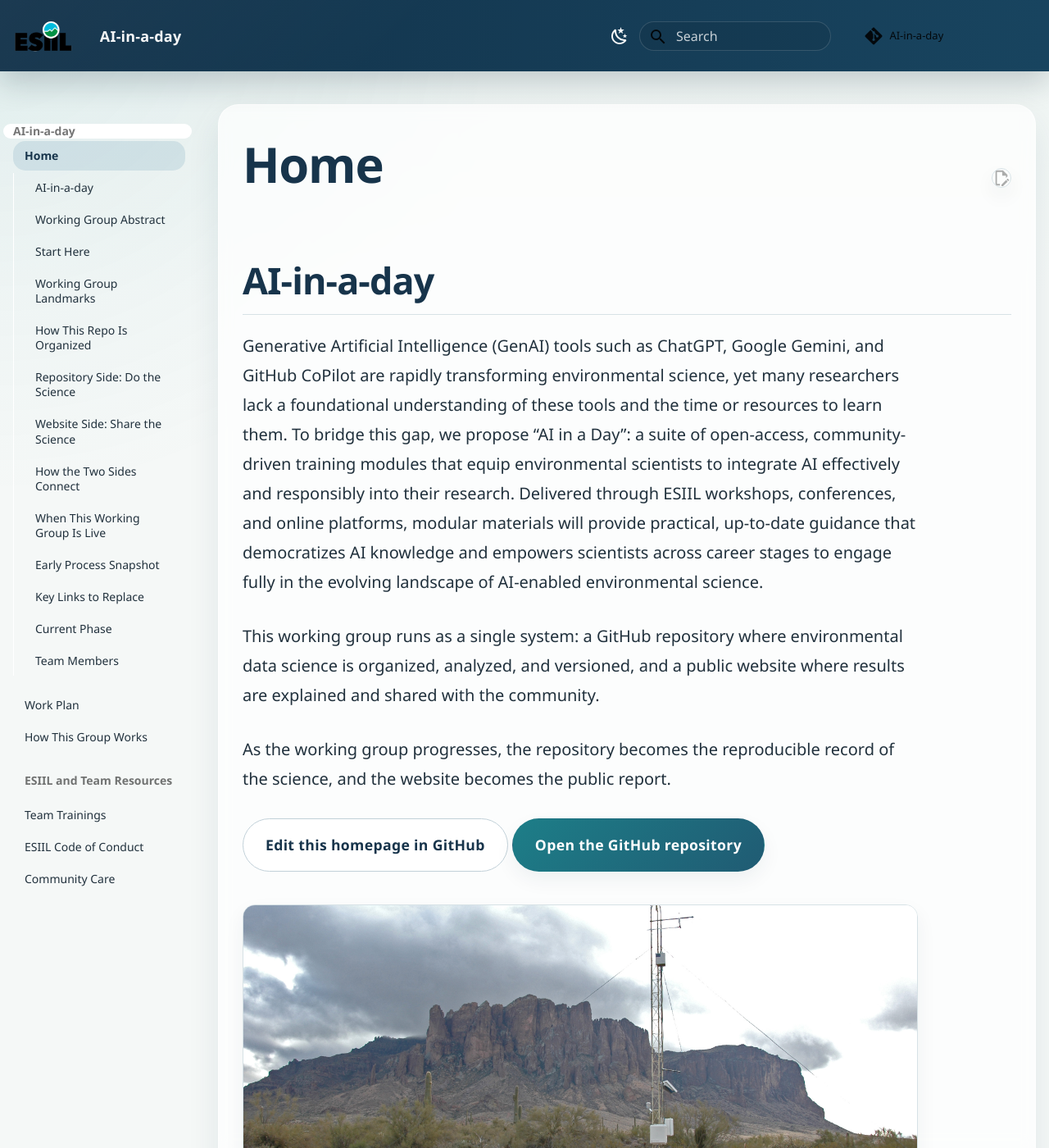
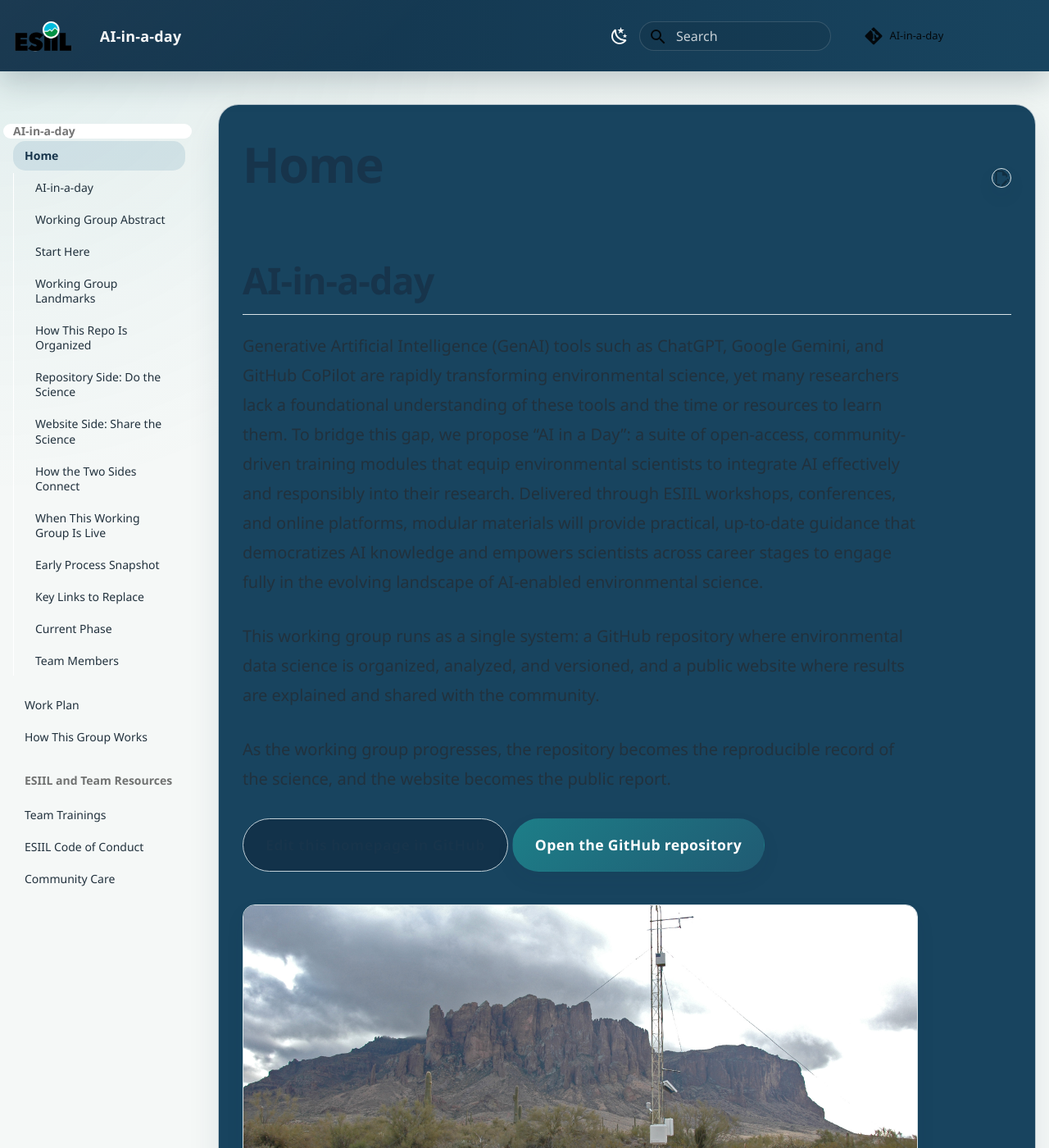
Before and after one commit to CU-ESIIL/AI-in-a-day, an MkDocs documentation site: the page built from docs/index.md, in a window 1280 px wide and 1400 px high. Shown: the whole window at 82% size. Built offline with MkDocs 1.6.1 and Material for MkDocs 9.7.7, drawn with Linux system fonts in a browser that asks for light colours; comment, search, counter and statistics services are not loaded.

Commit message:
fix: increase text contrast with background in main panel and buttons

```diff
--- a/docs/stylesheets/extra.css
+++ b/docs/stylesheets/extra.css
@@ -127,7 +127,7 @@ body {
 
 .md-content__inner {
   padding: clamp(1.2rem, 1rem + 0.7vw, 2rem);
-  background: rgba(255, 255, 255, 0.72);
+  background: var(--esiil-color-brand-800);
   border: 1px solid rgba(255, 255, 255, 0.7);
   box-shadow: var(--esiil-shadow-md);
   backdrop-filter: blur(8px);
@@ -296,7 +296,7 @@ body {
 }
 
 .md-typeset .md-button--secondary {
-  background: rgba(255, 255, 255, 0.78);
+  background: var(--esiil-color-brand-900);
   color: var(--esiil-color-heading);
   border-color: var(--esiil-color-border-strong);
   box-shadow: none;
```
